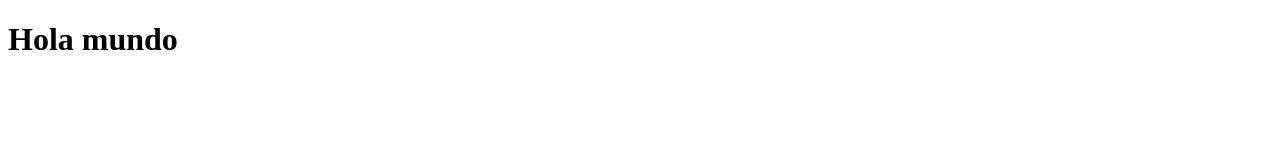
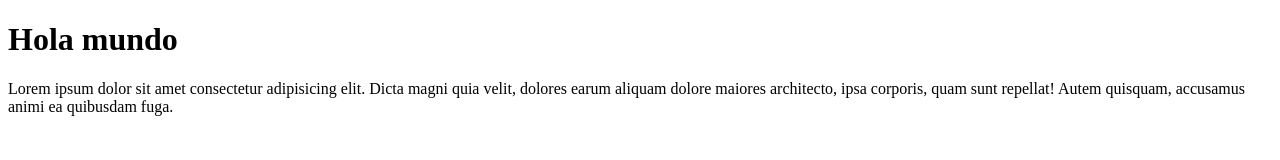
Before and after one commit to agustintarancon/Repositorio-de-prueba, a plain HTML site: page index.html in a window 1280 px wide. Drawn offline with Linux system fonts and the light colour scheme.

Commit message:
creando branch

```diff
--- a/index.html
+++ b/index.html
@@ -8,5 +8,6 @@
 </head>
 <body>
   <h1>Hola mundo</h1>
+  <p>Lorem ipsum dolor sit amet consectetur adipisicing elit. Dicta magni quia velit, dolores earum aliquam dolore maiores architecto, ipsa corporis, quam sunt repellat! Autem quisquam, accusamus animi ea quibusdam fuga.</p>
 </body>
 </html>
```
